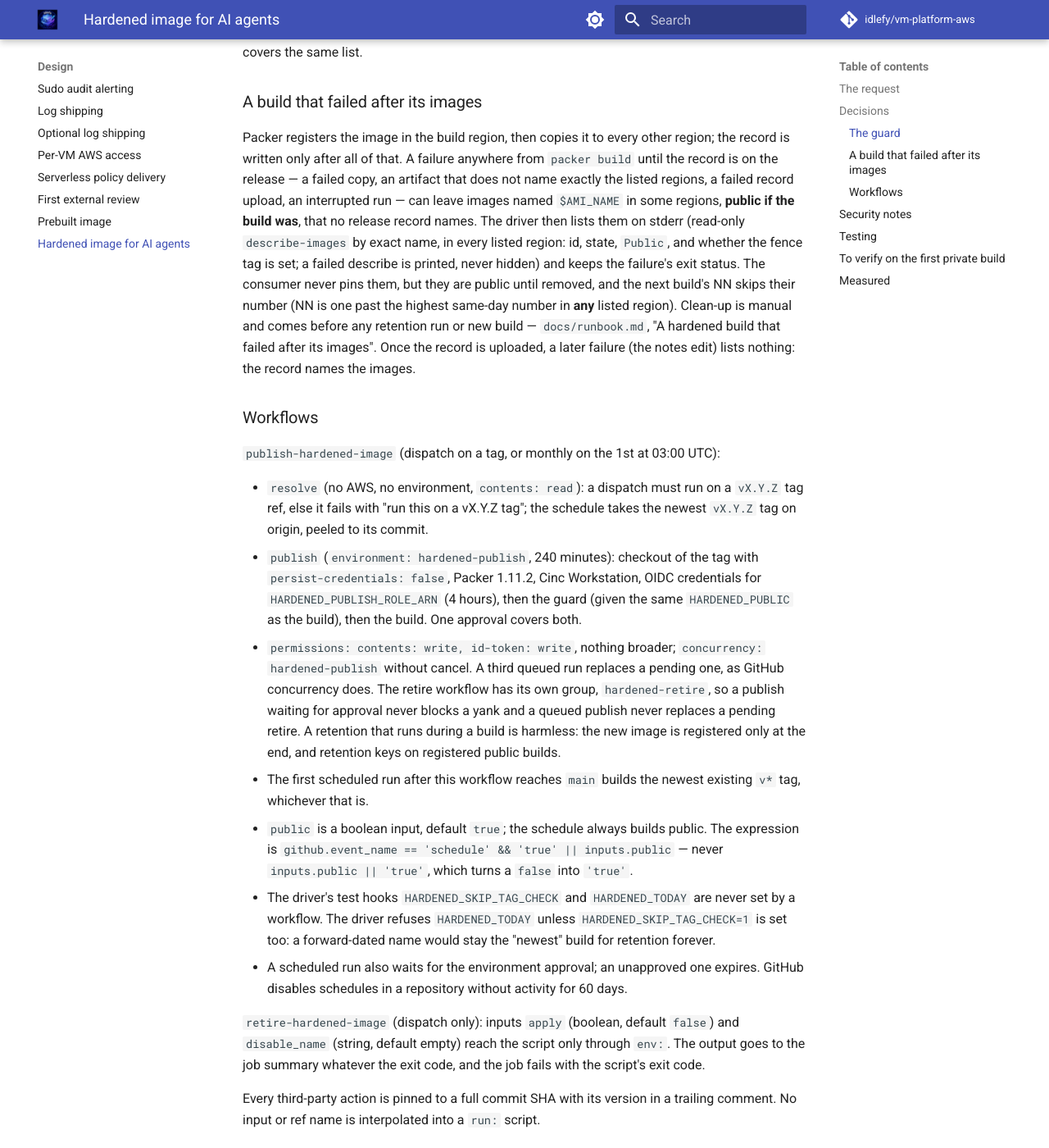
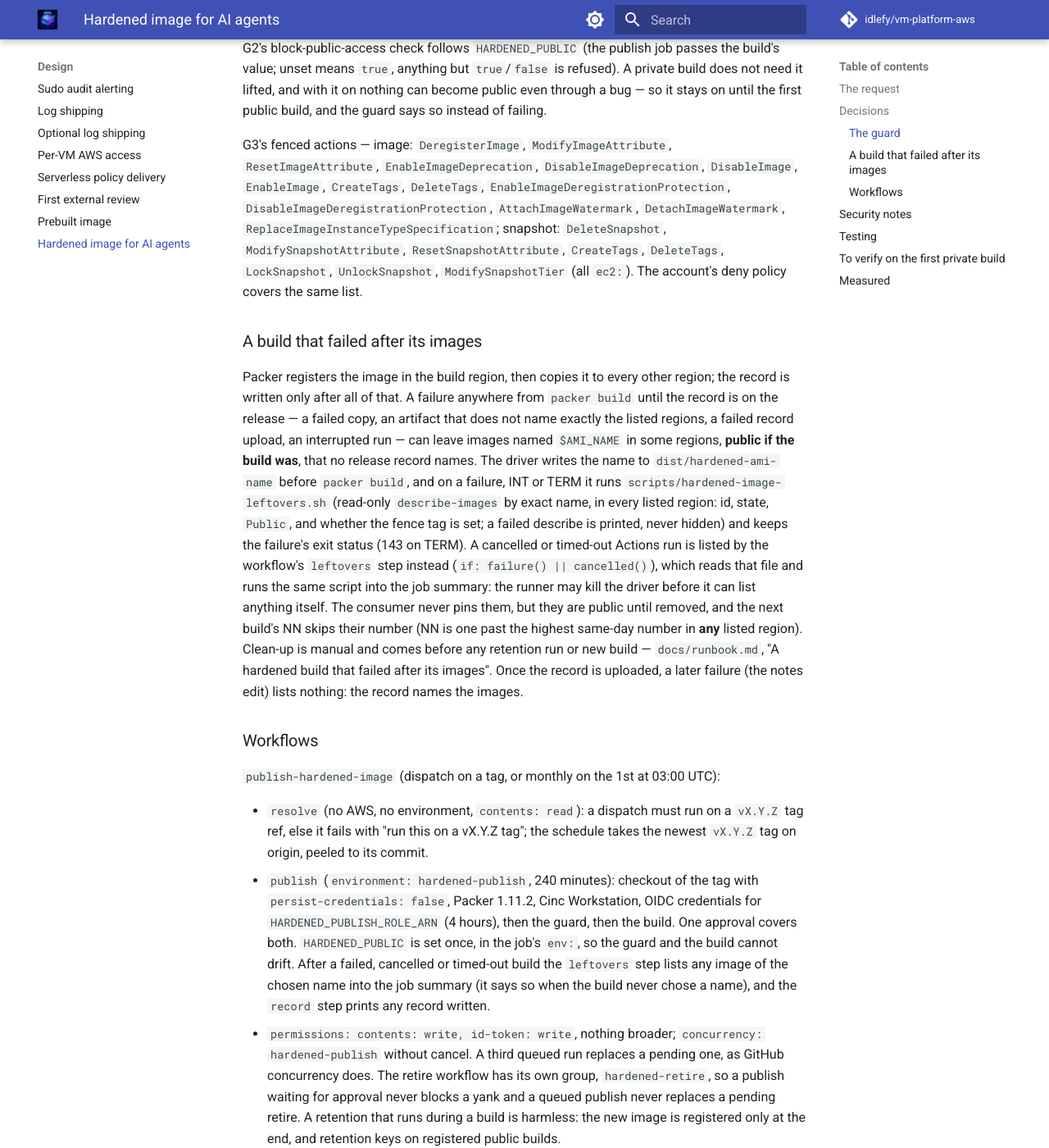
Before and after one commit to idlefy/vm-platform-aws, an MkDocs documentation site: the page built from docs/design/hardened-image.md, in a window 1280 px wide and 1400 px high, scrolled down 6449 px. Shown: the whole window at 82% size. Built offline with MkDocs 1.6.1 and Material for MkDocs 9.7.7, drawn with Linux system fonts in a browser that asks for light colours; comment, search, counter and statistics services are not loaded; some of the changed text lies outside the part shown.

Commit message:
docs(image): leftovers step, G3 conditions and regions, shadowed drop, one clean-up path

```diff
--- a/docs/design/hardened-image.md
+++ b/docs/design/hardened-image.md
@@ -89,11 +89,17 @@ reaches it only through what the customer's own account does to the instance
    (no principal other than the publisher role and AWS service-linked roles
    may mutate an image or snapshot tagged `IdlefyPublishedImage=true`) is
    hygiene. The guard simulates it for every IAM user and role (G3) and
-   refuses to publish when any principal is **allowed** such a mutation. An
-   implicit deny passes like an explicit one: a principal that cannot act
-   needs no explicit deny, and attaching the deny to CloudFormation-created
-   roles makes their stacks undeletable; the guard re-checks on every
-   publish. The simulation says MFA is present
+   refuses to publish when any principal is **allowed** such a mutation, on
+   one resource ARN per listed region, judged per resource (an Allow scoped
+   to one region's ARNs shows only there). A plain implicit deny passes like
+   an explicit one: a principal that cannot act needs no explicit deny, and
+   attaching the deny to CloudFormation-created roles makes their stacks
+   undeletable; the guard re-checks on every publish. An implicit deny that
+   names `MissingContextValues` does **not** pass: it means an Allow that
+   holds under a key the simulation cannot supply (`aws:SourceIp`,
+   `aws:PrincipalTag`, …), so the principal is checked by hand and given the
+   explicit deny. An explicit deny passes whatever keys it reports missing.
+   The simulation says MFA is present
    (`aws:MultiFactorAuthPresent=true`), so an account's "require MFA" deny
    cannot mask a principal that is otherwise allowed — measured on the
    account: the owner's user simulated `explicitDeny` only because of such a
@@ -217,7 +223,13 @@ reaches it only through what the customer's own account does to the instance
          `iptables-save` writes it: `-A OUTPUT -d 169.254.169.254/32 -j DROP`
          in rules.v4 (from `iptables -I OUTPUT 3 -d 169.254.169.254 -j DROP`)
          and `-A OUTPUT -d fd00:ec2::254/128 -j DROP` in rules.v6. A truncated
-         file, a missing one, or the rule in another table or chain refuses;
+         file, a missing one, or the rule in another table or chain refuses.
+         So does an OUTPUT rule **before** that drop that accepts the
+         metadata address for every user — `-A OUTPUT -j ACCEPT`, or one
+         naming the address with `-j ACCEPT` and no `-m owner --uid-owner`.
+         The check reads only what precedes the drop, never its index, so
+         base::imds's owner-matched accepts (root, Instance Connect) pass
+         whether the drop is inserted at position 3 or appended;
       7. the `amazon-ssm-agent` snap is neither listed by `snap` nor on disk
          (`/snap/amazon-ssm-agent`, `/var/lib/snapd/snaps/amazon-ssm-agent_*.snap`);
       8. dpkg reports `cinc` as not installed;
@@ -253,7 +265,7 @@ not the first, and a denied or unreadable read is a failure, never a pass.
 | G2 | in a region of `image/hardened/regions`: EBS encryption by default is on (the copy would be encrypted and could not be public); the region is not enabled; for a **public** build only, image block public access is not `unblocked` |
 | G2b | SSM Default Host Management Configuration is set in a region (it would hand the build instance a role) |
 | G2c | a region has no room under the public-AMI quota `L-0E3CBAB9` for one more public image (deprecated public images count; the AWS default applies when no value was applied) |
-| G3 | an IAM user or role other than the publish role and service-linked roles is **allowed** any fenced action on an image or snapshot tagged `IdlefyPublishedImage=true`, or its simulation fails (policy simulation with the fence tag and `aws:MultiFactorAuthPresent=true`; `implicitDeny` passes like `explicitDeny`); `/aws-reserved/` roles are skipped and listed for a manual check |
+| G3 | an IAM user or role other than the publish role and service-linked roles is **allowed** any fenced action on an image or snapshot tagged `IdlefyPublishedImage=true` in any listed region, gets an `implicitDeny` that names `MissingContextValues` (a conditioned Allow — check by hand, then attach the deny), or its simulation fails. Policy simulation with the fence tag and `aws:MultiFactorAuthPresent=true`, one resource ARN per region (at most 10 per call), every `ResourceSpecificResults` entry a deny; a plain `implicitDeny` passes like `explicitDeny`. `/aws-reserved/` roles are skipped and listed for a manual check |
 | G4 | a region holds a self-owned unencrypted snapshot, or a self-owned image with an unencrypted snapshot, not tagged `IdlefyPublishedImage=true` — each named with its region |
 
 G4 exists because the publisher role can copy images inside the account, and
@@ -284,10 +296,16 @@ region; the record is written only after all of that. A failure anywhere from
 artifact that does not name exactly the listed regions, a failed record
 upload, an interrupted run — can leave images named `$AMI_NAME` in some
 regions, **public if the build was**, that no release record names. The
-driver then lists them on stderr (read-only `describe-images` by exact name,
-in every listed region: id, state, `Public`, and whether the fence tag is
-set; a failed describe is printed, never hidden) and keeps the failure's exit
-status. The consumer never pins them, but they are public until removed, and
+driver writes the name to `dist/hardened-ami-name` before `packer build`,
+and on a failure, INT or TERM it runs `scripts/hardened-image-leftovers.sh`
+(read-only `describe-images` by exact name, in every listed region: id,
+state, `Public`, and whether the fence tag is set; a failed describe is
+printed, never hidden) and keeps the failure's exit status (143 on TERM).
+A cancelled or timed-out Actions run is listed by the workflow's `leftovers`
+step instead (`if: failure() || cancelled()`), which reads that file and runs
+the same script into the job summary: the runner may kill the driver before
+it can list anything itself. The consumer never pins them, but they are
+public until removed, and
 the next build's NN skips their number (NN is one past the highest same-day
 number in **any** listed region). Clean-up is manual and comes before any
 retention run or new build — `docs/runbook.md`, "A hardened build that failed
@@ -304,9 +322,12 @@ UTC):
   schedule takes the newest `vX.Y.Z` tag on origin, peeled to its commit.
 - `publish` (`environment: hardened-publish`, 240 minutes): checkout of the
   tag with `persist-credentials: false`, Packer 1.11.2, Cinc Workstation,
-  OIDC credentials for `HARDENED_PUBLISH_ROLE_ARN` (4 hours), then the guard
-  (given the same `HARDENED_PUBLIC` as the build), then the build. One
-  approval covers both.
+  OIDC credentials for `HARDENED_PUBLISH_ROLE_ARN` (4 hours), then the guard,
+  then the build. One approval covers both. `HARDENED_PUBLIC` is set once,
+  in the job's `env:`, so the guard and the build cannot drift. After a
+  failed, cancelled or timed-out build the `leftovers` step lists any image
+  of the chosen name into the job summary (it says so when the build never
+  chose a name), and the `record` step prints any record written.
 - `permissions: contents: write, id-token: write`, nothing broader;
   `concurrency: hardened-publish` without cancel. A third queued run replaces
   a pending one, as GitHub concurrency does. The retire workflow has its own
```
Also changed, not shown: docs/changelog.md (+6 -3 lines), docs/runbook.md (+11 -9 lines).
